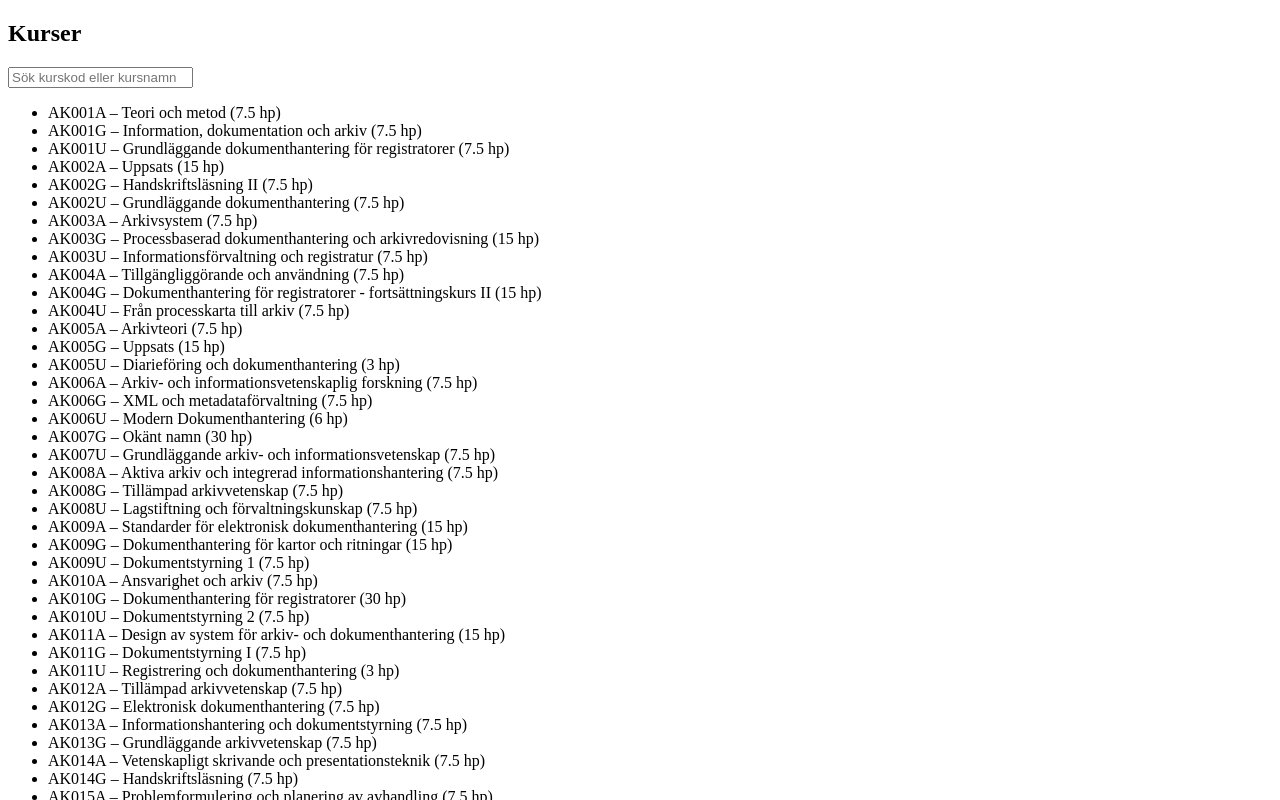
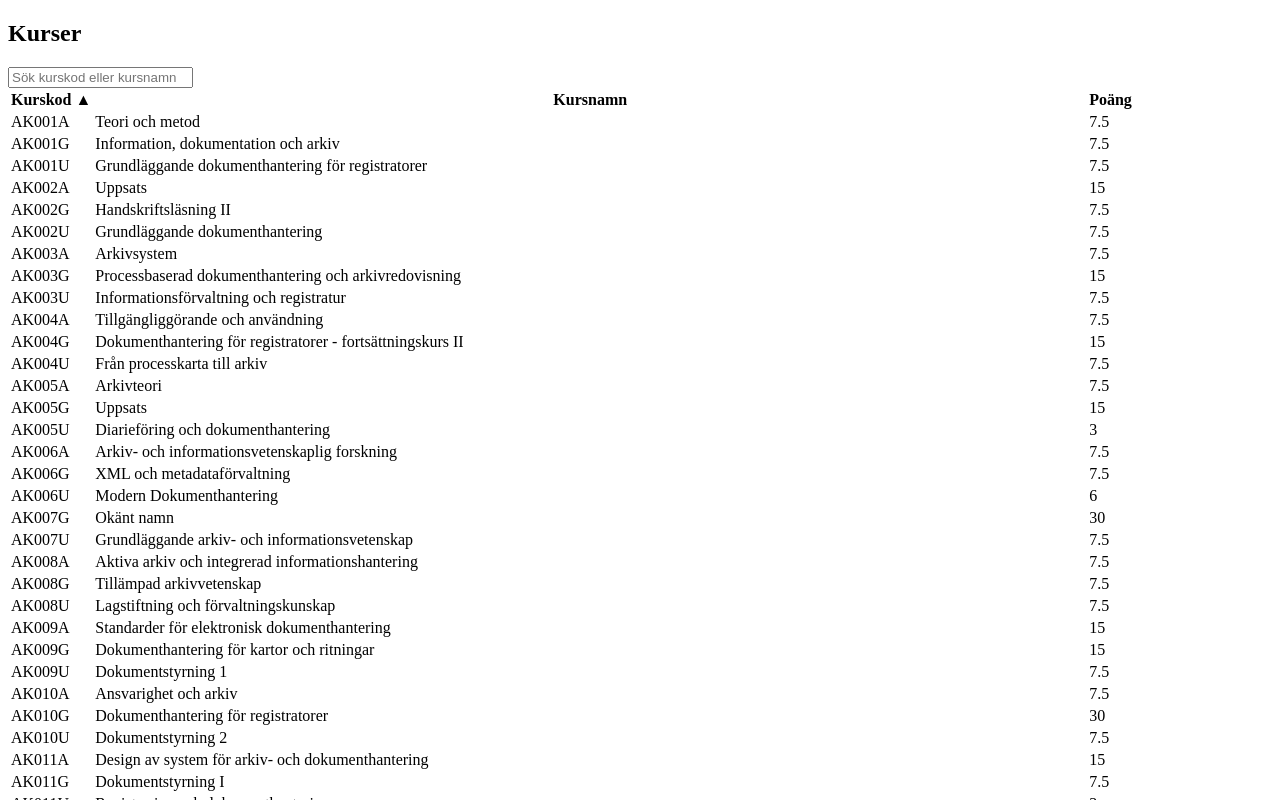
Before and after one commit to arlaspresident/kursportal, an Angular app: page / in a window 1280 px wide. Shown: the top 800 px of the page. Built offline with nearby package versions, Linux system fonts and the light colour scheme.

Commit message:
sorteringsfunktion

```diff
--- a/src/app/components/course-list/course-list.component.html
+++ b/src/app/components/course-list/course-list.component.html
@@ -6,8 +6,25 @@
   [(ngModel)]="searchTerm"
 />
 
-<ul>
-  <li *ngFor="let course of filteredCourses">
-    {{ course.courseCode }} – {{ course.courseName }} ({{ course.points }} hp)
-  </li>
-</ul>
+<table>
+    <thead>
+      <tr>
+        <th (click)="setSort('courseCode')">
+          Kurskod {{ sortColumn === 'courseCode' ? (sortAsc ? '▲' : '▼') : '' }}
+        </th>
+        <th (click)="setSort('courseName')">
+          Kursnamn {{ sortColumn === 'courseName' ? (sortAsc ? '▲' : '▼') : '' }}
+        </th>
+        <th (click)="setSort('points')">
+          Poäng {{ sortColumn === 'points' ? (sortAsc ? '▲' : '▼') : '' }}
+        </th>
+      </tr>
+    </thead>
+    <tbody>
+      <tr *ngFor="let course of filteredCourses">
+        <td>{{ course.courseCode }}</td>
+        <td>{{ course.courseName }}</td>
+        <td>{{ course.points }}</td>
+      </tr>
+    </tbody>
+  </table>
--- a/src/app/components/course-list/course-list.component.ts
+++ b/src/app/components/course-list/course-list.component.ts
@@ -27,9 +27,37 @@ export class CourseListComponent implements OnInit{
   }
 
 get filteredCourses(): Course[] {
-  return this.courses.filter(course =>
+  let filtered = this.courses.filter(course =>
     course.courseName.toLowerCase().includes(this.searchTerm.toLowerCase()) ||
     course.courseCode.toLowerCase().includes(this.searchTerm.toLowerCase())
   );
+  return filtered.sort((a, b) => {
+    const valA = a[this.sortColumn];
+    const valB = b[this.sortColumn];
+
+    if (typeof valA === 'string' && typeof valB === 'string') {
+      return this.sortAsc
+      ? valA.localeCompare(valB)
+      : valB.localeCompare(valA);
+    }
+
+    if (typeof valA === 'number' && typeof valB === 'number') {
+      return this.sortAsc ? valA -  valB : valB - valA;
+    }
+
+    return 0;
+  });
 }
+sortColumn: keyof Course = 'courseCode';
+sortAsc: boolean = true;
+
+setSort(column: keyof Course) {
+  if (this.sortColumn === column) {
+    this.sortAsc = !this.sortAsc;
+  } else {
+    this.sortColumn = column;
+    this.sortAsc = true;
+  }
 }
+
+}
```
